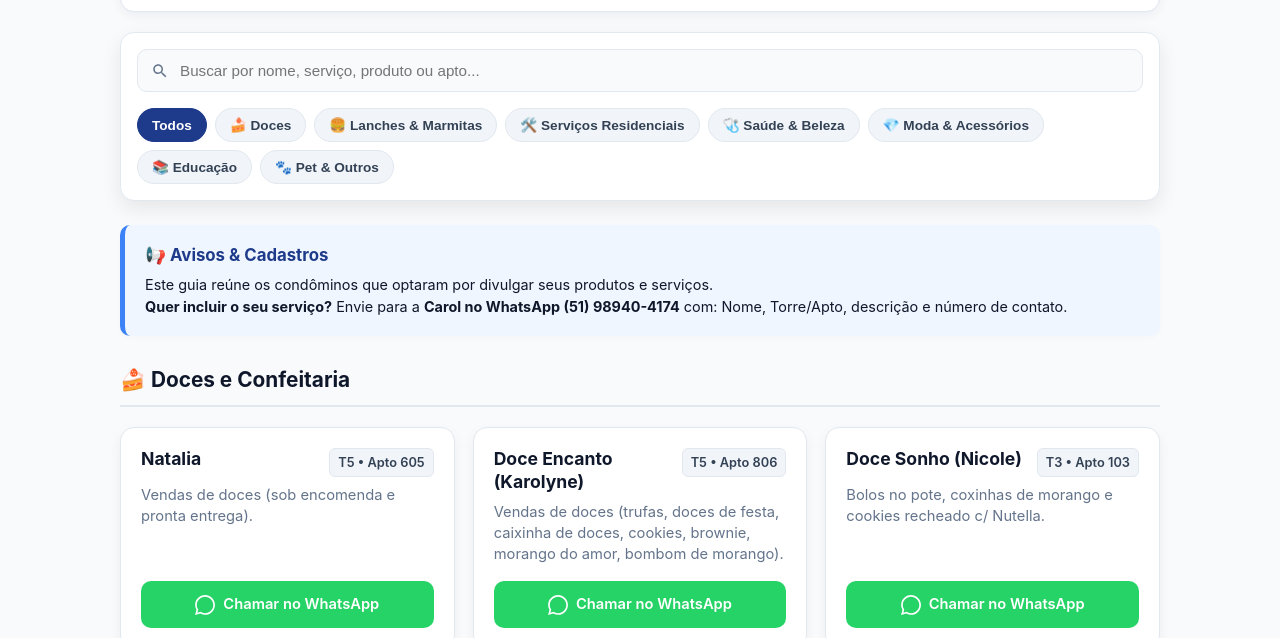
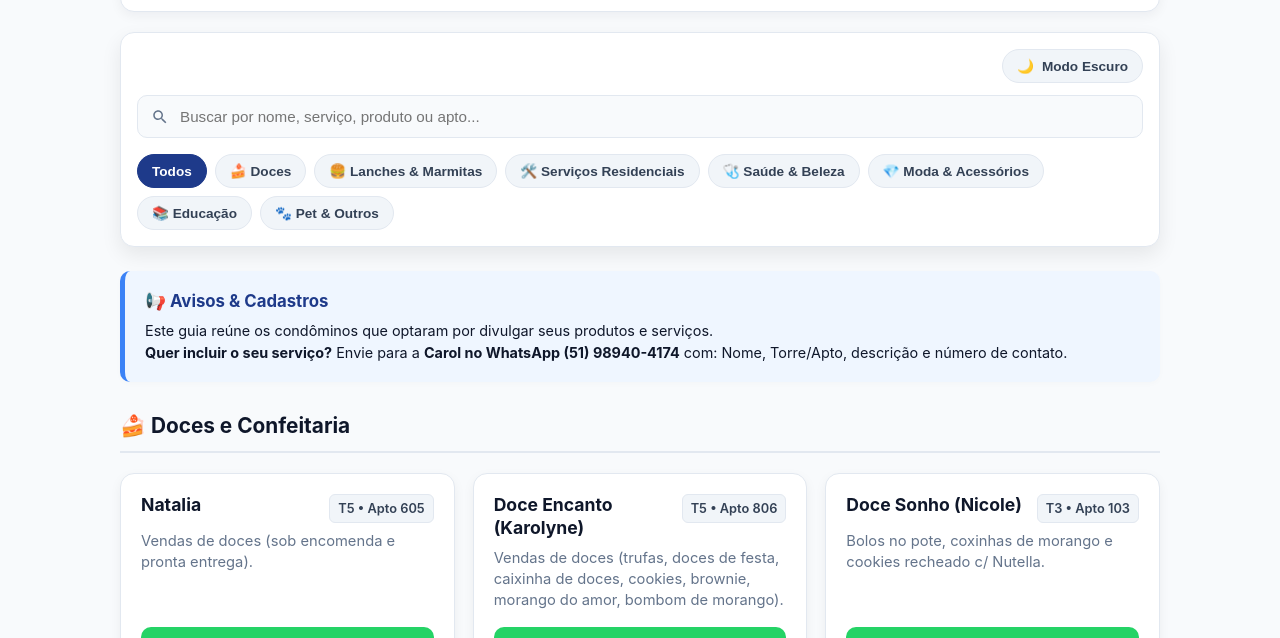
Before and after one commit to mzinelli/guia-porto-boa-vista, a plain HTML site: page index.html in a window 1280 px wide. Shown: the part 139-777 px from the top of the page. Drawn offline with Linux system fonts and the light colour scheme.

Commit message:
Update index.html

```diff
--- a/index.html
+++ b/index.html
@@ -341,6 +341,64 @@
       font-size: 0.85rem;
       margin-top: 20px;
     }
+
+    /* Theme Toggle Button */
+    .theme-toggle-container {
+      display: flex;
+      justify-content: flex-end;
+      margin-bottom: 12px;
+    }
+
+    .theme-toggle-btn {
+      display: inline-flex;
+      align-items: center;
+      gap: 8px;
+      background-color: var(--chip-bg);
+      color: var(--chip-text);
+      border: 1px solid var(--border-color);
+      padding: 8px 14px;
+      border-radius: 20px;
+      font-size: 0.85rem;
+      font-weight: 600;
+      cursor: pointer;
+      transition: all 0.2s ease;
+    }
+
+    .theme-toggle-btn:hover {
+      border-color: var(--primary-color);
+    }
+
+    /* Light/Dark Class Overrides for Manual Toggle */
+    body.light-mode {
+      --primary-color: #1e3a8a;
+      --primary-hover: #1e40af;
+      --accent-color: #0d9488;
+      --bg-color: #f8fafc;
+      --card-bg: #ffffff;
+      --text-main: #0f172a;
+      --text-muted: #64748b;
+      --border-color: #e2e8f0;
+      --chip-bg: #f1f5f9;
+      --chip-text: #334155;
+      --notice-bg: #eff6ff;
+      --notice-border: #3b82f6;
+    }
+
+    body.dark-mode {
+      --primary-color: #3b82f6;
+      --primary-hover: #60a5fa;
+      --accent-color: #14b8a6;
+      --bg-color: #0f172a;
+      --card-bg: #1e293b;
+      --text-main: #f8fafc;
+      --text-muted: #94a3b8;
+      --border-color: #334155;
+      --chip-bg: #334155;
+      --chip-text: #e2e8f0;
+      --notice-bg: #1e3a8a22;
+      --notice-border: #3b82f6;
+    }
+
   </style>
 </head>
 <body>
@@ -353,6 +411,14 @@
 
   <!-- BUSCA E FILTROS RÁPIDOS -->
   <div class="controls-wrapper">
+
+    <div class="theme-toggle-container">
+      <button id="themeToggleBtn" class="theme-toggle-btn" onclick="toggleTheme()" aria-label="Alternar tema">
+        <span id="themeIcon">☀️</span>
+        <span id="themeText">Modo Claro</span>
+      </button>
+    </div>
+
     <div class="search-box">
       <svg class="search-icon" viewBox="0 0 24 24"><path d="M15.5 14h-.79l-.28-.27C15.41 12.59 16 11.11 16 9.5 16 5.91 13.09 3 9.5 3S3 5.91 3 9.5 5.91 16 9.5 16c1.61 0 3.09-.59 4.23-1.57l.27.28v.79l5 4.99L20.49 19l-4.99-5zm-6 0C7.01 14 5 11.99 5 9.5S7.01 5 9.5 5 14 7.01 14 9.5 11.99 14 9.5 14z"/></svg>
       <input type="text" id="searchInput" placeholder="Buscar por nome, serviço, produto ou apto..." oninput="filterServices()">
@@ -1370,6 +1436,54 @@
       behavior: 'smooth'
     });
   }
+
+  // Theme Toggle Functionality
+  function initTheme() {
+    const savedTheme = localStorage.getItem('theme');
+    if (savedTheme) {
+      document.body.classList.add(savedTheme);
+    } else {
+      const prefersDark = window.matchMedia('(prefers-color-scheme: dark)').matches;
+      if (prefersDark) {
+        document.body.classList.add('dark-mode');
+      } else {
+        document.body.classList.add('light-mode');
+      }
+    }
+    updateThemeButton();
+  }
+
+  function toggleTheme() {
+    if (document.body.classList.contains('dark-mode')) {
+      document.body.classList.remove('dark-mode');
+      document.body.classList.add('light-mode');
+      localStorage.setItem('theme', 'light-mode');
+    } else {
+      document.body.classList.remove('light-mode');
+      document.body.classList.add('dark-mode');
+      localStorage.setItem('theme', 'dark-mode');
+    }
+    updateThemeButton();
+  }
+
+  function updateThemeButton() {
+    const isDark = document.body.classList.contains('dark-mode');
+    const icon = document.getElementById('themeIcon');
+    const text = document.getElementById('themeText');
+    if (icon && text) {
+      if (isDark) {
+        icon.textContent = '☀️';
+        text.textContent = 'Modo Claro';
+      } else {
+        icon.textContent = '🌙';
+        text.textContent = 'Modo Escuro';
+      }
+    }
+  }
+
+  // Initialize theme on load
+  document.addEventListener('DOMContentLoaded', initTheme);
+
 </script>
 
 </body>
```
